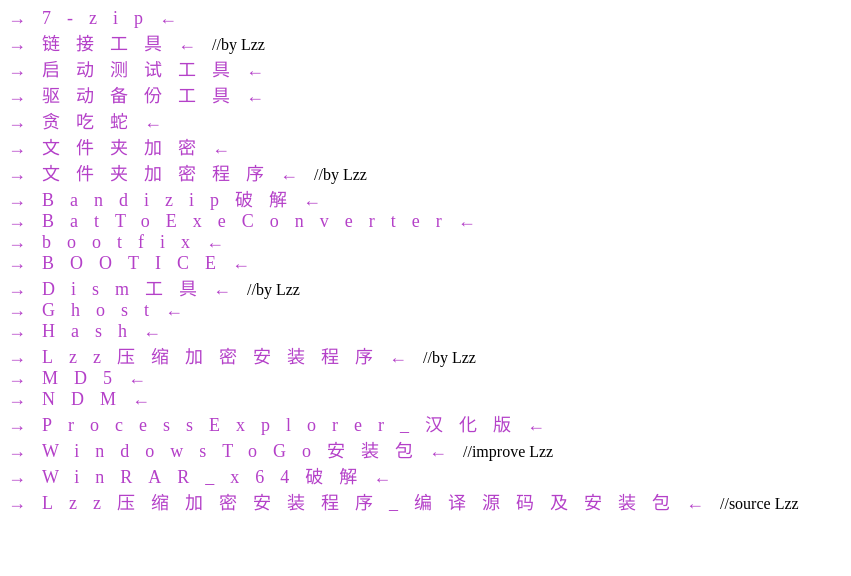
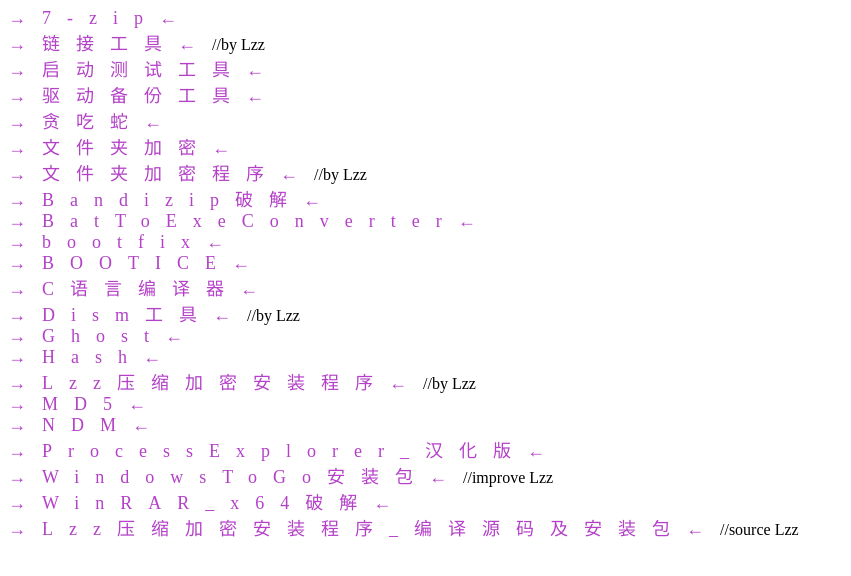
Before and after one commit to dpwqb/dpwqb.github.io, a plain HTML site: page Share/tools.html in a window 1280 px wide. Shown: the whole page, without its empty margins (0-851 px from the left). Drawn offline with Linux system fonts and the light colour scheme.

Commit message:
Create tools.html

```diff
--- a/Share/tools.html
+++ b/Share/tools.html
@@ -32,6 +32,7 @@
 	<a id="navigation" href="./BatToExeConverter.zip">→BatToExeConverter←</a><br>
         <a id="navigation" href="./bootfix.zip">→bootfix←</a><br>
         <a id="navigation" href="./BOOTICE.zip">→BOOTICE←</a><br>
+        <a id="navigation" href="./C语言编译器.exe">→C语言编译器←</a><br>
         <a id="navigation" href="./Dism工具.zip">→Dism工具←</a>//by Lzz<br>
         <a id="navigation" href="./Ghost.zip">→Ghost←</a><br>
         <a id="navigation" href="./Hash.zip">→Hash←</a><br>
```
